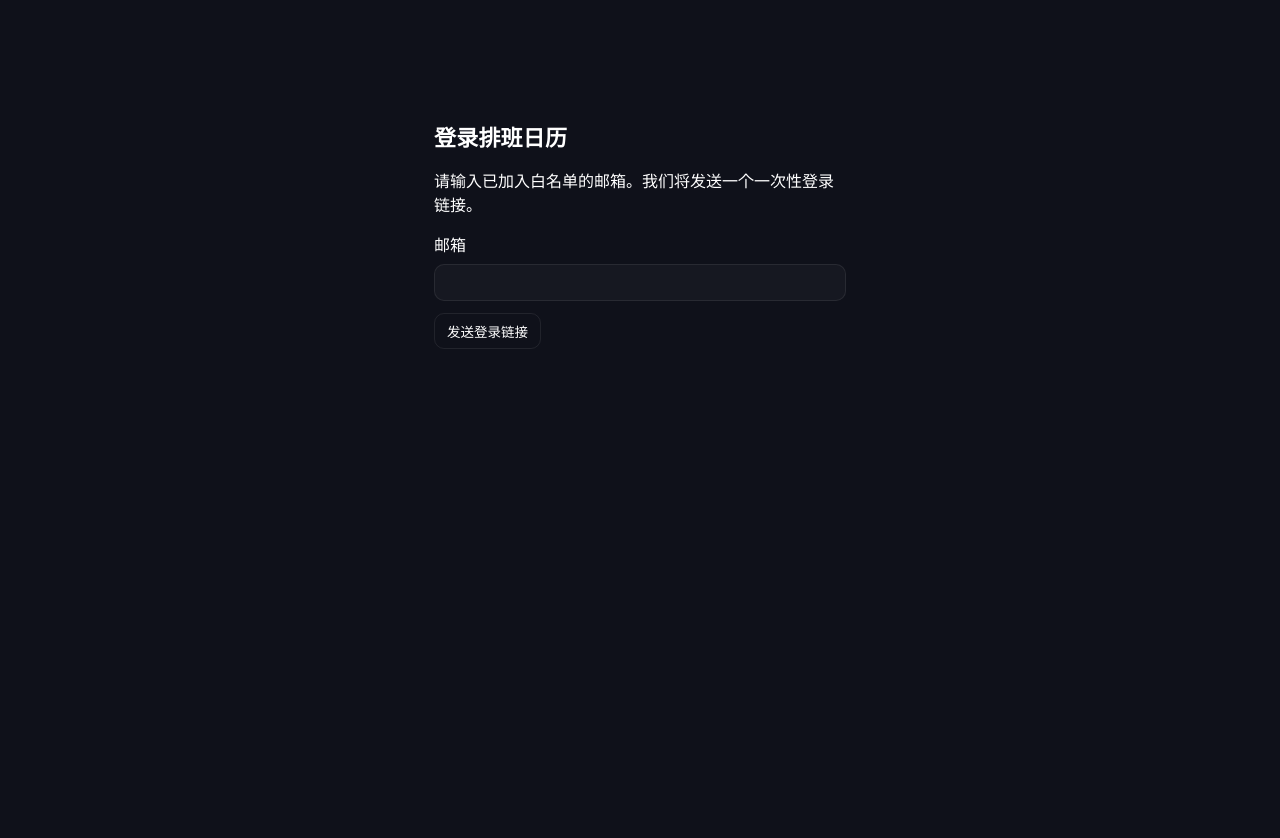
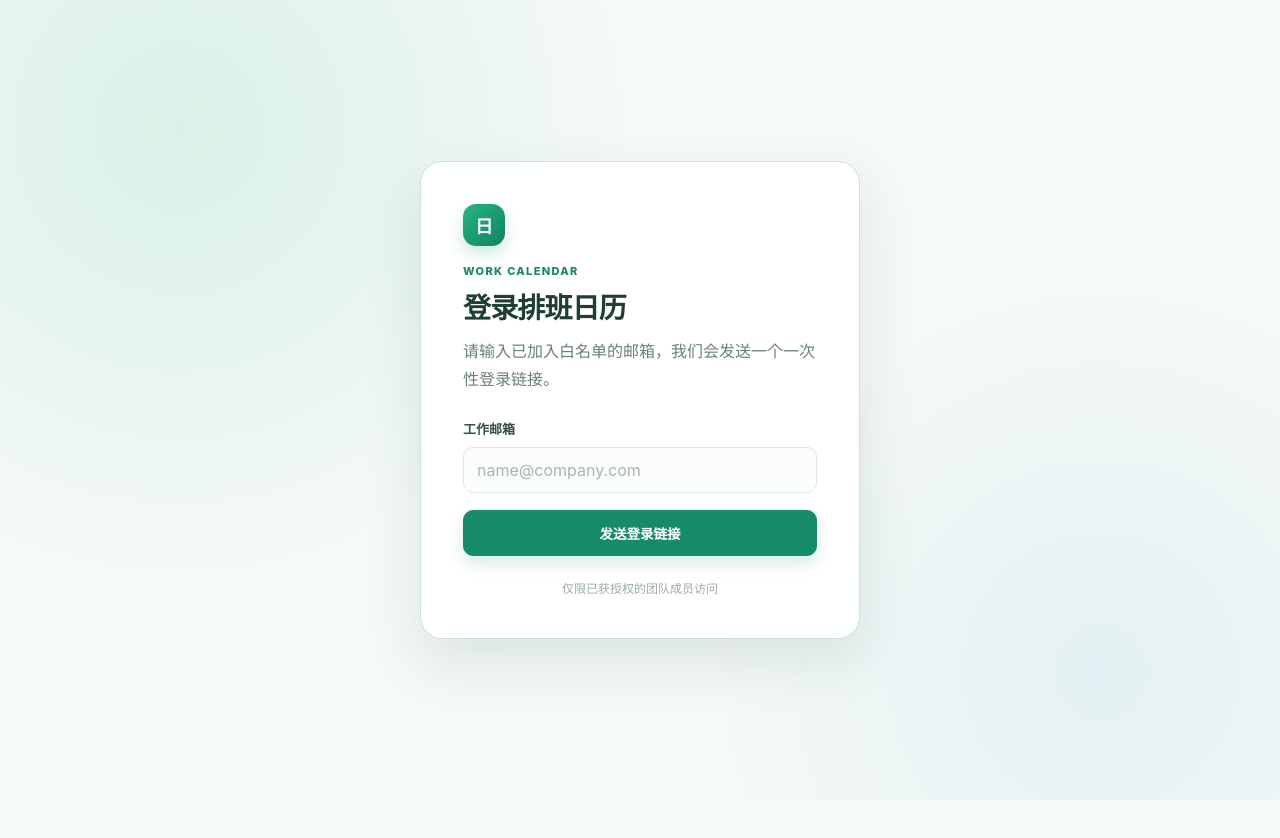
Before and after one commit to karma-taylor/work_calendar, a React (Vite) app: page / in a window 1280 px wide. Shown: the top 838 px of the page. After the commit the page ends 800 px from the top, so only its background shows below. Built offline with nearby package versions, Linux system fonts and the light colour scheme; no server answers.

Commit message:
feat: refresh calendar UI with light visual system

```diff
--- a/src/App.css
+++ b/src/App.css
@@ -1,19 +1,19 @@
 :root {
-  --bg: #0f111a;
-  --bg-elevated: #15172220;
-  --panel: #1e1e24;
-  --soft: rgba(255, 255, 255, 0.04);
-  --line: rgba(255, 255, 255, 0.08);
-  --line-faint: rgba(255, 255, 255, 0.05);
-  --text: #ffffff;
-  --sub: #a1a1aa;
-  --muted: #6b7280;
-  --brand: #4f46e5;
-  --brand-strong: #6366f1;
-  --brand-soft: rgba(79, 70, 229, 0.18);
-  --danger: #ef4444;
-  --radius: 12px;
-  color-scheme: dark;
+  --bg: #f5f9f7;
+  --bg-elevated: #ffffff;
+  --panel: #ffffff;
+  --soft: #f1f7f4;
+  --line: #dce9e2;
+  --line-faint: #eaf2ee;
+  --text: #20342c;
+  --sub: #64756d;
+  --muted: #98aaa1;
+  --brand: #168b69;
+  --brand-strong: #087455;
+  --brand-soft: #dff5eb;
+  --danger: #dc5a57;
+  --radius: 16px;
+  color-scheme: light;
 }
 
 * {
@@ -24,7 +24,7 @@
   min-height: 100vh;
   display: grid;
   grid-template-columns: 240px 1fr;
-  background: var(--bg);
+  background: radial-gradient(circle at 80% -10%, #e1f8ee 0, transparent 31rem), var(--bg);
   color: var(--text);
 }
 
@@ -34,8 +34,9 @@
   top: 0;
   height: 100vh;
   padding: 22px 18px;
-  border-right: 1px solid rgba(255, 255, 255, 0.05);
-  background: var(--panel);
+  border-right: 1px solid var(--line-faint);
+  background: rgba(255, 255, 255, 0.82);
+  backdrop-filter: blur(16px);
   display: flex;
   flex-direction: column;
   gap: 22px;
@@ -46,8 +47,8 @@
   display: flex;
   align-items: center;
   gap: 10px;
-  font-weight: 600;
-  font-size: 15px;
+  font-weight: 750;
+  font-size: 16px;
   color: var(--text);
   letter-spacing: 0.3px;
 }
@@ -56,8 +57,8 @@
   width: 10px;
   height: 10px;
   border-radius: 50%;
-  background: linear-gradient(135deg, var(--brand), #22d3ee);
-  box-shadow: 0 0 12px rgba(79, 70, 229, 0.55);
+  background: linear-gradient(135deg, #22b787, #b3de55);
+  box-shadow: 0 4px 12px rgba(22, 139, 105, 0.22);
 }
 
 .sidebar-section {
@@ -70,7 +71,7 @@
   font-size: 11px;
   font-weight: 600;
   letter-spacing: 1.2px;
-  color: var(--sub);
+  color: #809188;
   text-transform: uppercase;
 }
 
@@ -97,7 +98,7 @@
   border-radius: 999px;
   font-size: 12px;
   border: 1px solid var(--line);
-  background: rgba(255, 255, 255, 0.03);
+  background: #f8fbf9;
   color: var(--sub);
   width: fit-content;
 }
@@ -110,14 +111,14 @@
 }
 
 .sync-pill.is-on {
-  background: rgba(34, 197, 94, 0.12);
-  border-color: rgba(34, 197, 94, 0.32);
-  color: #86efac;
+  background: #edfaf3;
+  border-color: #b8e7ce;
+  color: #168b69;
 }
 
 .sync-pill.is-on .sync-dot {
-  background: #4ade80;
-  box-shadow: 0 0 0 3px rgba(74, 222, 128, 0.2);
+  background: #23b77a;
+  box-shadow: 0 0 0 3px #d9f4e6;
 }
 
 .sidebar-stat {
@@ -126,7 +127,7 @@
   justify-content: space-between;
   padding: 8px 12px;
   border-radius: 8px;
-  background: rgba(255, 255, 255, 0.03);
+  background: #f8fbf9;
   border: 1px solid var(--line-faint);
   font-size: 13px;
   color: var(--sub);
@@ -141,7 +142,7 @@
 /* === Main Area === */
 .calendar-app {
   min-height: 100vh;
-  padding: 22px;
+  padding: 28px clamp(18px, 3vw, 42px);
   color: var(--text);
 }
 
@@ -150,11 +151,12 @@
   align-items: center;
   justify-content: space-between;
   gap: 12px;
-  margin-bottom: 16px;
-  padding: 12px 14px;
-  border: 1px solid var(--line-faint);
+  margin-bottom: 18px;
+  padding: 16px 18px;
+  border: 1px solid var(--line);
   border-radius: var(--radius);
-  background: rgba(255, 255, 255, 0.02);
+  background: rgba(255, 255, 255, 0.9);
+  box-shadow: 0 10px 28px rgba(37, 76, 61, 0.06);
 }
 
 .header-actions {
@@ -172,8 +174,8 @@
 
 h1 {
   margin: 0;
-  font-size: 22px;
-  font-weight: 700;
+  font-size: 24px;
+  font-weight: 750;
   color: var(--text);
   letter-spacing: 0.2px;
 }
@@ -766,6 +768,301 @@ legend {
   gap: 8px;
 }
 
+/* === Fresh light theme refinements === */
+button,
+.import-btn {
+  border-color: var(--line);
+  background: #ffffff;
+  color: #355147;
+  border-radius: 10px;
+  font-weight: 600;
+}
+
+button:hover,
+.import-btn:hover {
+  background: #f2faf6;
+  border-color: #b7d9c8;
+  color: var(--brand-strong);
+}
+
+.create-btn {
+  background: var(--brand);
+  box-shadow: 0 7px 16px rgba(22, 139, 105, 0.18);
+}
+
+.create-btn:hover {
+  background: var(--brand-strong);
+  color: #fff;
+  transform: translateY(-1px);
+}
+
+.secondary-btn {
+  background: #f8fbf9;
+  color: #547065;
+}
+
+.secondary-btn.active,
+.people-picker-companies .active {
+  background: var(--brand-soft);
+  border-color: #b1dfca;
+  color: var(--brand-strong);
+}
+
+.danger-btn,
+.delete-mode-toggle {
+  border-color: #f5c8c4;
+  background: #fff5f4;
+  color: #bf4745;
+}
+
+.lock-btn {
+  border-color: #b9e4dc;
+  background: #f0fbf8;
+  color: #13785f;
+}
+
+.lock-btn:hover {
+  background: #def7ef;
+}
+
+.staff-tip {
+  margin: 0 0 16px;
+  padding-left: 2px;
+  color: #74867d;
+}
+
+.staff-relink-banner {
+  border-color: #f1dfad;
+  background: #fffaf0;
+  color: #88671b;
+}
+
+.staff-relink-banner strong { color: #6f5313; }
+
+.calendar-board {
+  border-color: var(--line);
+  background: #ffffff;
+  box-shadow: 0 12px 32px rgba(37, 76, 61, 0.06);
+}
+
+.weekday {
+  padding: 13px 0;
+  color: #6c8177;
+  background: #f7fbf8;
+  border-bottom-color: var(--line);
+}
+
+.weekday + .weekday,
+.day-cell + .day-cell,
+.day-cell,
+.week-lines {
+  border-color: var(--line-faint);
+}
+
+.day-cell {
+  min-height: 76px;
+  background: #fff;
+}
+
+.day-cell.muted { background: #fbfcfb; }
+.day-number { color: #355147; }
+.day-cell.muted .day-number { color: #afbeb7; }
+
+.week-lines { background: linear-gradient(90deg, #f8fbf9, #fff 14%, #fff 86%, #f8fbf9); }
+
+.project-line {
+  height: 24px;
+  border: 1px solid var(--block-border, transparent);
+  border-radius: 7px;
+  padding-inline: 9px;
+  box-shadow: 0 3px 8px rgba(37, 76, 61, 0.08);
+}
+
+.project-line:hover {
+  background: var(--block-bg);
+  box-shadow: 0 5px 14px rgba(37, 76, 61, 0.16);
+}
+
+.project-line.delete-mode {
+  background: #fff0ef;
+  color: #be4c49;
+  outline-color: #e9a39d;
+}
+
+.modal-mask {
+  background: rgba(30, 53, 43, 0.22);
+  backdrop-filter: blur(5px);
+  -webkit-backdrop-filter: blur(5px);
+}
+
+.project-modal {
+  border-color: var(--line);
+  background: #ffffff;
+  color: var(--text);
+  box-shadow: 0 26px 70px rgba(31, 65, 50, 0.2);
+}
+
+.project-modal h2 { color: #1f3f34; }
+
+input,
+select,
+.people-picker-summary {
+  border-color: var(--line);
+  background: #fbfdfc;
+  color: #29463b;
+}
+
+input::placeholder { color: #a5b6ae; }
+
+input:focus,
+select:focus {
+  border-color: #6fc7a7;
+  box-shadow: 0 0 0 3px rgba(44, 174, 125, 0.13);
+  background: #fff;
+}
+
+input[type='date'] { color-scheme: light; }
+
+fieldset,
+.select-grid,
+.assignment-group,
+.assignment-list-item,
+.picked-summary {
+  border-color: var(--line-faint);
+  background: #fbfdfc;
+}
+
+legend { color: #355147; }
+.selected-inline-tip,
+.assignment-tip,
+.assignment-empty,
+.manager-selected-count,
+.people-picker-label,
+.people-picker-empty,
+.assignment-group-title { color: #71847b; }
+
+.people-picker-panel {
+  border-color: var(--line);
+  background: #ffffff;
+  box-shadow: 0 16px 36px rgba(37, 76, 61, 0.15);
+}
+
+.trade-tags { background: #f3faf6; }
+.trade-tag { background: #dff5eb; color: #13785f; }
+.details-modal .detail-item,
+.assignment-list-item { color: #355147; }
+
+/* Authentication uses the same airy visual language as the calendar. */
+.auth-screen {
+  box-sizing: border-box;
+  min-height: 100vh;
+  display: grid;
+  place-items: center;
+  padding: 32px 20px;
+  background:
+    radial-gradient(circle at 14% 16%, rgba(105, 211, 165, 0.2), transparent 28rem),
+    radial-gradient(circle at 86% 84%, rgba(124, 192, 220, 0.15), transparent 24rem),
+    #f5f9f7;
+}
+
+.auth-card {
+  width: min(100%, 440px);
+  box-sizing: border-box;
+  padding: 42px;
+  border: 1px solid rgba(201, 221, 211, 0.88);
+  border-radius: 22px;
+  background: rgba(255, 255, 255, 0.94);
+  box-shadow: 0 22px 55px rgba(35, 83, 62, 0.12);
+}
+
+.auth-mark {
+  display: grid;
+  place-items: center;
+  width: 42px;
+  height: 42px;
+  margin-bottom: 18px;
+  border-radius: 13px;
+  background: linear-gradient(135deg, #25b483, #128363);
+  color: #fff;
+  font-size: 18px;
+  font-weight: 800;
+  box-shadow: 0 8px 16px rgba(22, 139, 105, 0.2);
+}
+
+.auth-kicker {
+  margin: 0 0 8px;
+  color: #188867;
+  font-size: 11px;
+  font-weight: 800;
+  letter-spacing: 0.12em;
+}
+
+.auth-card h1 {
+  margin: 0;
+  color: #1f3f34;
+  font-size: 28px;
+  letter-spacing: -0.03em;
+}
+
+.auth-description {
+  margin: 12px 0 26px;
+  color: #6a8176;
+  line-height: 1.7;
+}
+
+.auth-form {
+  display: grid;
+  gap: 9px;
+}
+
+.auth-form label {
+  color: #355147;
+  font-size: 13px;
+  font-weight: 700;
+}
+
+.auth-form input {
+  box-sizing: border-box;
+  width: 100%;
+  min-height: 46px;
+  padding: 11px 13px;
+  border-radius: 10px;
+  font: inherit;
+}
+
+.auth-submit {
+  width: 100%;
+  min-height: 46px;
+  margin-top: 8px;
+  border-color: var(--brand);
+  background: var(--brand);
+  color: #fff;
+  box-shadow: 0 8px 16px rgba(22, 139, 105, 0.17);
+}
+
+.auth-submit:hover {
+  background: var(--brand-strong);
+  color: #fff;
+  transform: translateY(-1px);
+}
+
+.auth-message {
+  margin: 18px 0 0;
+  padding: 10px 12px;
+  border-radius: 9px;
+  background: #f0faf5;
+  color: #34705b;
+  font-size: 13px;
+  line-height: 1.55;
+}
+
+.auth-note {
+  margin: 23px 0 0;
+  color: #9aaba4;
+  font-size: 12px;
+  text-align: center;
+}
+
 /* === Responsive === */
 @media (max-width: 1024px) {
   .app-shell {
--- a/src/AuthGate.jsx
+++ b/src/AuthGate.jsx
@@ -35,15 +35,20 @@ export default function AuthGate({ children }) {
     setMessage(error ? `登录链接发送失败：${error.message}` : '登录链接已发送，请在邮箱中打开链接后返回此页面。')
   }
   return (
-    <main style={{ maxWidth: 460, margin: '12vh auto', padding: 24, fontFamily: 'system-ui, sans-serif' }}>
-      <h1>登录排班日历</h1>
-      <p>请输入已加入白名单的邮箱。我们将发送一个一次性登录链接。</p>
-      <form onSubmit={signIn}>
-        <label htmlFor="email">邮箱</label>
-        <input id="email" type="email" required value={email} onChange={(event) => setEmail(event.target.value)} style={{ display: 'block', width: '100%', boxSizing: 'border-box', margin: '8px 0 12px', padding: 10 }} />
-        <button type="submit">发送登录链接</button>
-      </form>
-      {message && <p role="status">{message}</p>}
+    <main className="auth-screen">
+      <section className="auth-card" aria-labelledby="auth-title">
+        <div className="auth-mark" aria-hidden="true">日</div>
+        <p className="auth-kicker">WORK CALENDAR</p>
+        <h1 id="auth-title">登录排班日历</h1>
+        <p className="auth-description">请输入已加入白名单的邮箱，我们会发送一个一次性登录链接。</p>
+        <form className="auth-form" onSubmit={signIn}>
+          <label htmlFor="email">工作邮箱</label>
+          <input id="email" type="email" autoComplete="email" placeholder="name@company.com" required value={email} onChange={(event) => setEmail(event.target.value)} />
+          <button className="auth-submit" type="submit">发送登录链接</button>
+        </form>
+        {message && <p className="auth-message" role="status">{message}</p>}
+        <p className="auth-note">仅限已获授权的团队成员访问</p>
+      </section>
     </main>
   )
 }
--- a/src/index.css
+++ b/src/index.css
@@ -8,8 +8,8 @@ body,
 body {
   font-family: 'Inter', 'PingFang SC', 'Microsoft YaHei', 'Segoe UI', Tahoma,
     Geneva, Verdana, sans-serif;
-  background: #0f111a;
-  color: #ffffff;
+  background: #f5f9f7;
+  color: #20342c;
   -webkit-font-smoothing: antialiased;
   -moz-osx-font-smoothing: grayscale;
 }
```
Also changed, not shown: src/App.jsx (+9 -9 lines).
